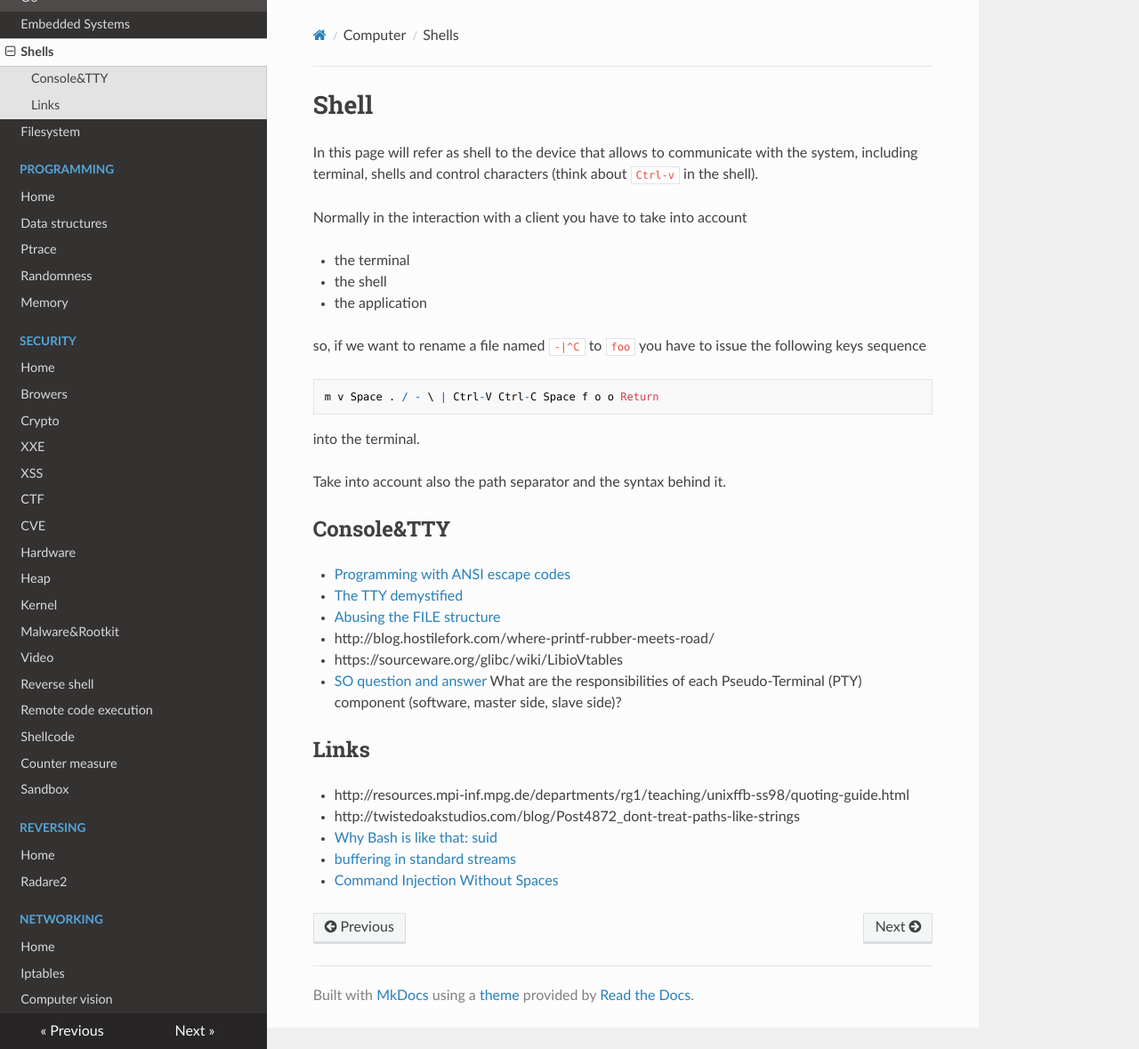
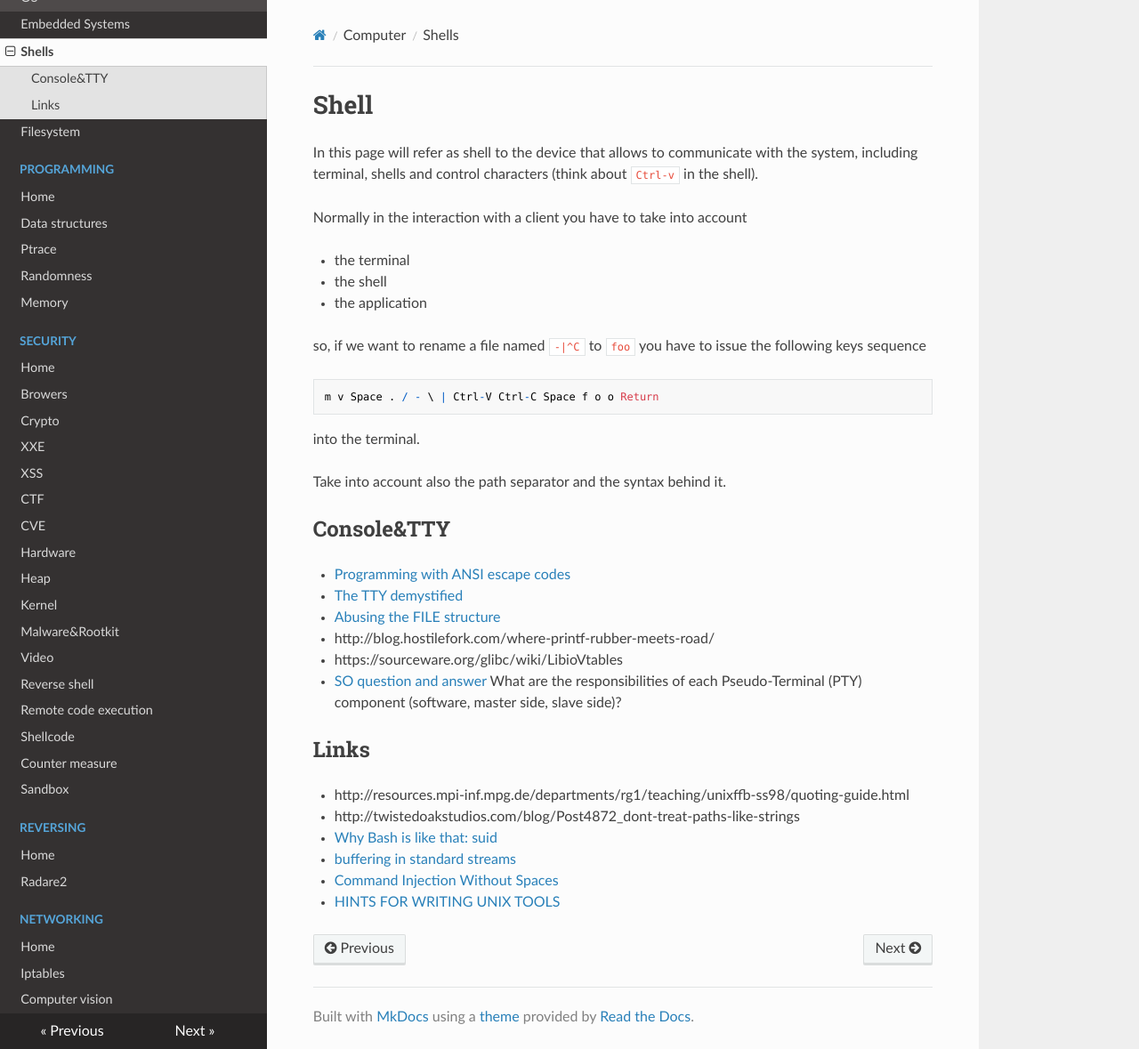
Before and after one commit to gipi/low-level, an MkDocs documentation site: the page built from docs/shell.md, in a window 1280 px wide and 1179 px high. Shown: the whole window at 89% size. Built offline with MkDocs 1.6.1, drawn with Linux system fonts in a browser that asks for light colours; nearby versions of some CDN libraries; old or Windows-style settings are respelled for this version of MkDocs.

Commit message:
Update shell.md

```diff
--- a/docs/shell.md
+++ b/docs/shell.md
@@ -34,3 +34,4 @@ Take into account also the path separator and the syntax behind it.
  - [Why Bash is like that: suid](http://www.vidarholen.net/contents/blog/?p=30)
  - [buffering in standard streams](http://www.pixelbeat.org/programming/stdio_buffering/)
  - [Command Injection Without Spaces](http://www.betterhacker.com/2016/10/command-injection-without-spaces.html)
+ - [HINTS FOR WRITING UNIX TOOLS](https://monkey.org/~marius/unix-tools-hints.html)
```
